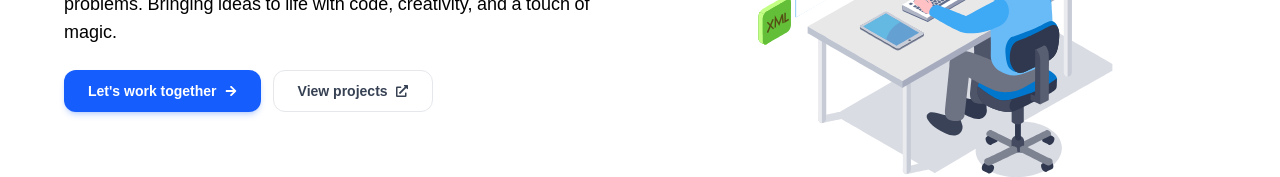
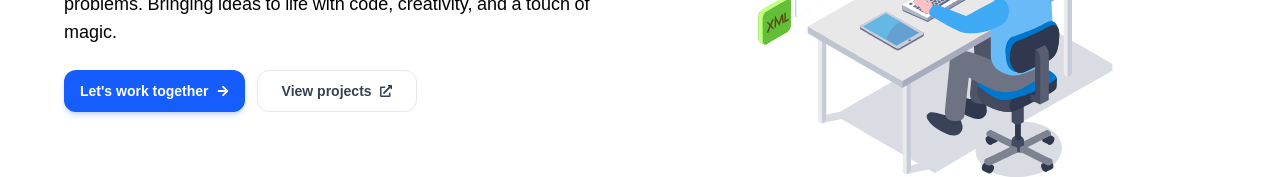
Before and after one commit to Nigiddy/my_portfolio, a Next.js app: page / in a window 1280 px wide. Shown: the part 333-510 px from the top of the page. Built offline with nearby package versions, Linux system fonts and the light colour scheme.

Commit message:
Resized the buttons on Hero section

```diff
--- a/src/components/Hero.jsx
+++ b/src/components/Hero.jsx
@@ -104,7 +104,7 @@
               <div className="flex flex-wrap gap-3 mt-6">
                 <a
                   href="#contact"
-                  className="inline-flex items-center gap-2 px-6 py-2.5 bg-blue-600 hover:bg-blue-700 text-white text-sm font-semibold rounded-xl shadow-md shadow-blue-600/20 transition-all duration-200 hover:-translate-y-0.5 active:translate-y-0"
+                  className="inline-flex items-center gap-2 px-4 py-2.5 bg-blue-600 hover:bg-blue-500 text-white text-sm font-semibold rounded-xl shadow-md shadow-blue-600/20 transition-all duration-200 hover:-translate-y-0.5 active:translate-y-0"
                 >
                   Let's work together
                   <FaArrowRight className="text-xs" />
```
